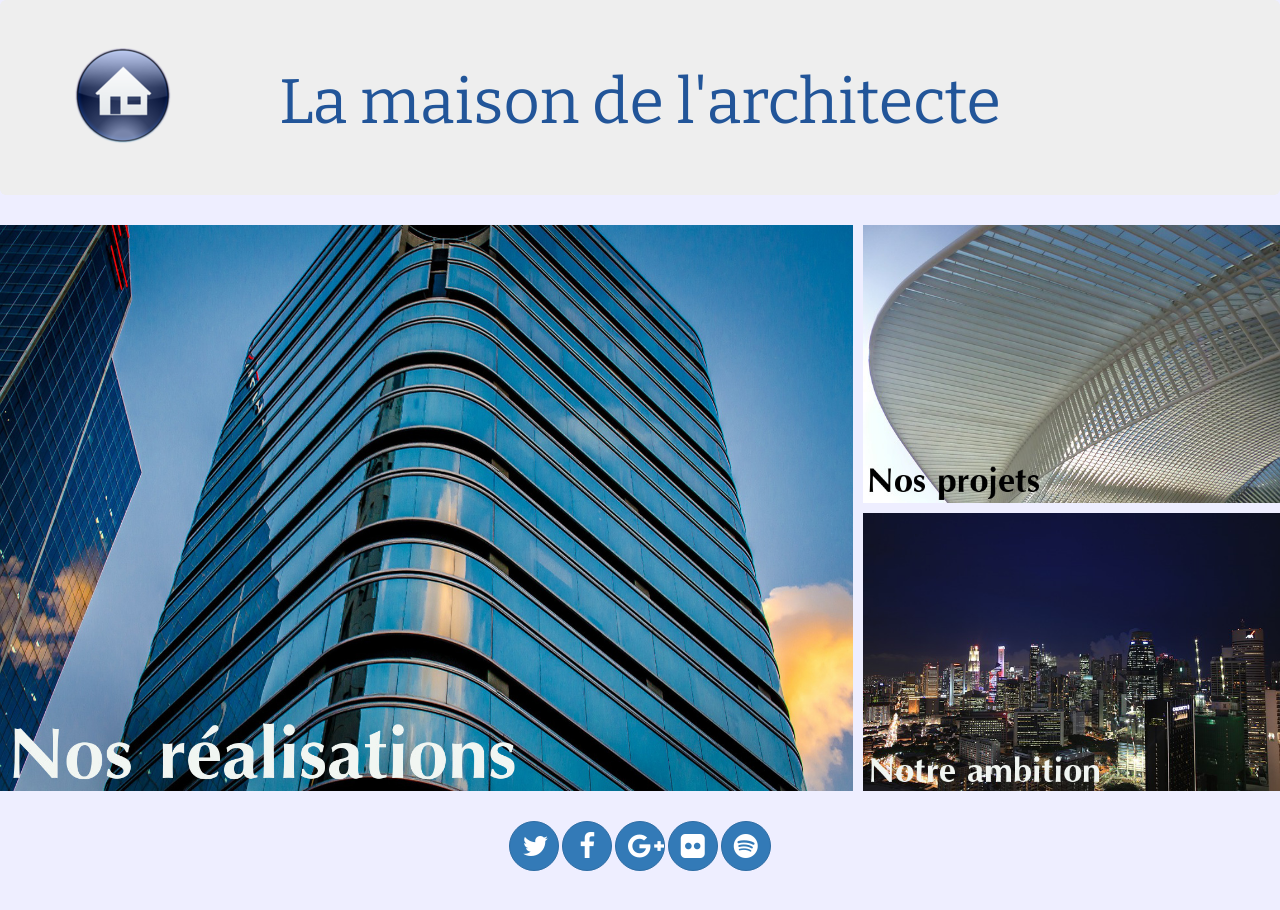
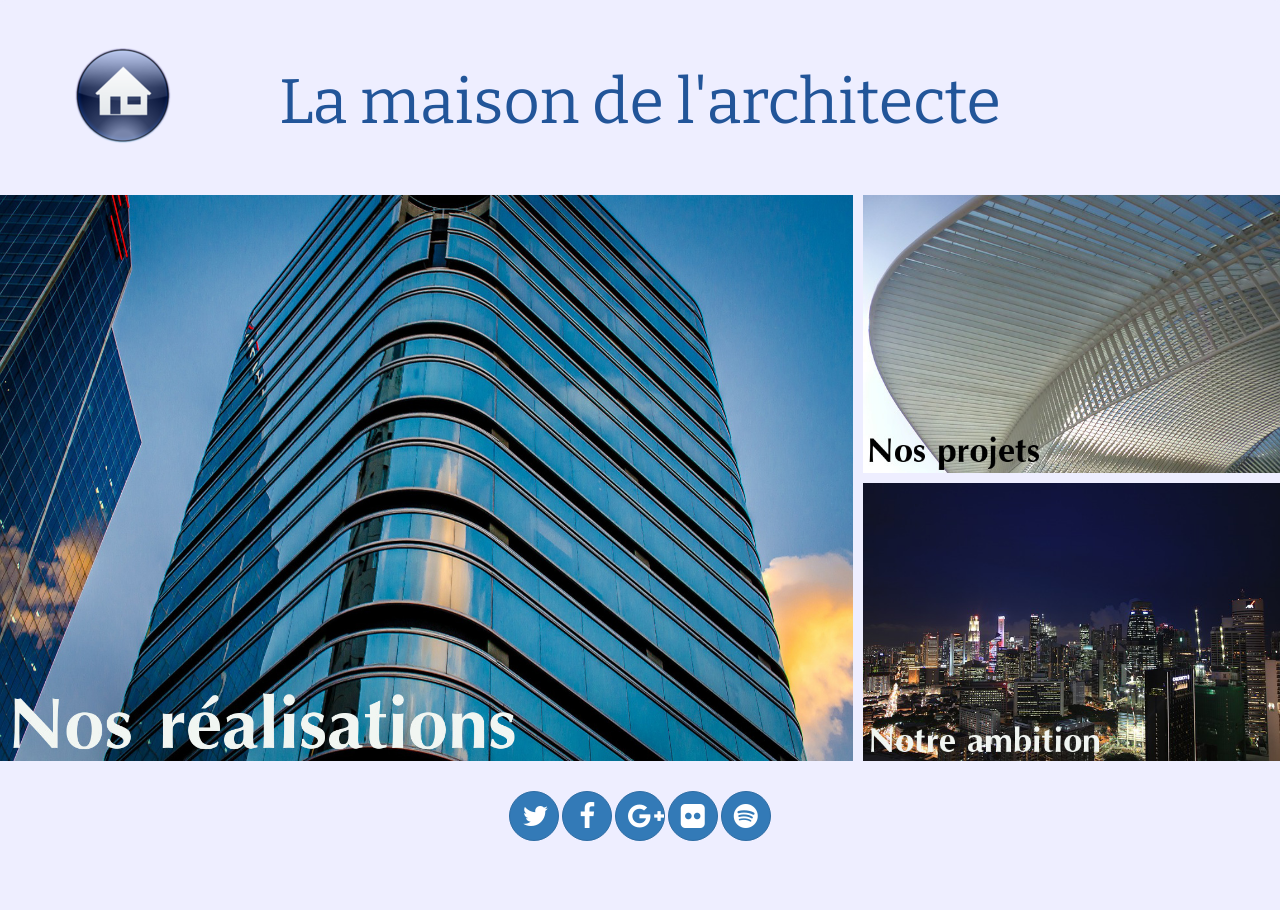
Before and after one commit to locecc/Tp_bootstrap, a plain HTML site: page index.html in a window 1280 px wide. After the commit the page ends 881 px from the top, so only its background shows below. Drawn offline with nearby package versions, Linux system fonts and the light colour scheme.

Commit message:
Modification du css : rajout du jumbotron dans le bandeau

```diff
--- a/index.html
+++ b/index.html
@@ -31,6 +31,13 @@
       }
       nav img {
         width: 100%;
+      }
+
+
+      /* Bandeau */
+      .jumbotron {
+        background-color: #eef;
+        margin-bottom: 0;
       }
 
 
```
